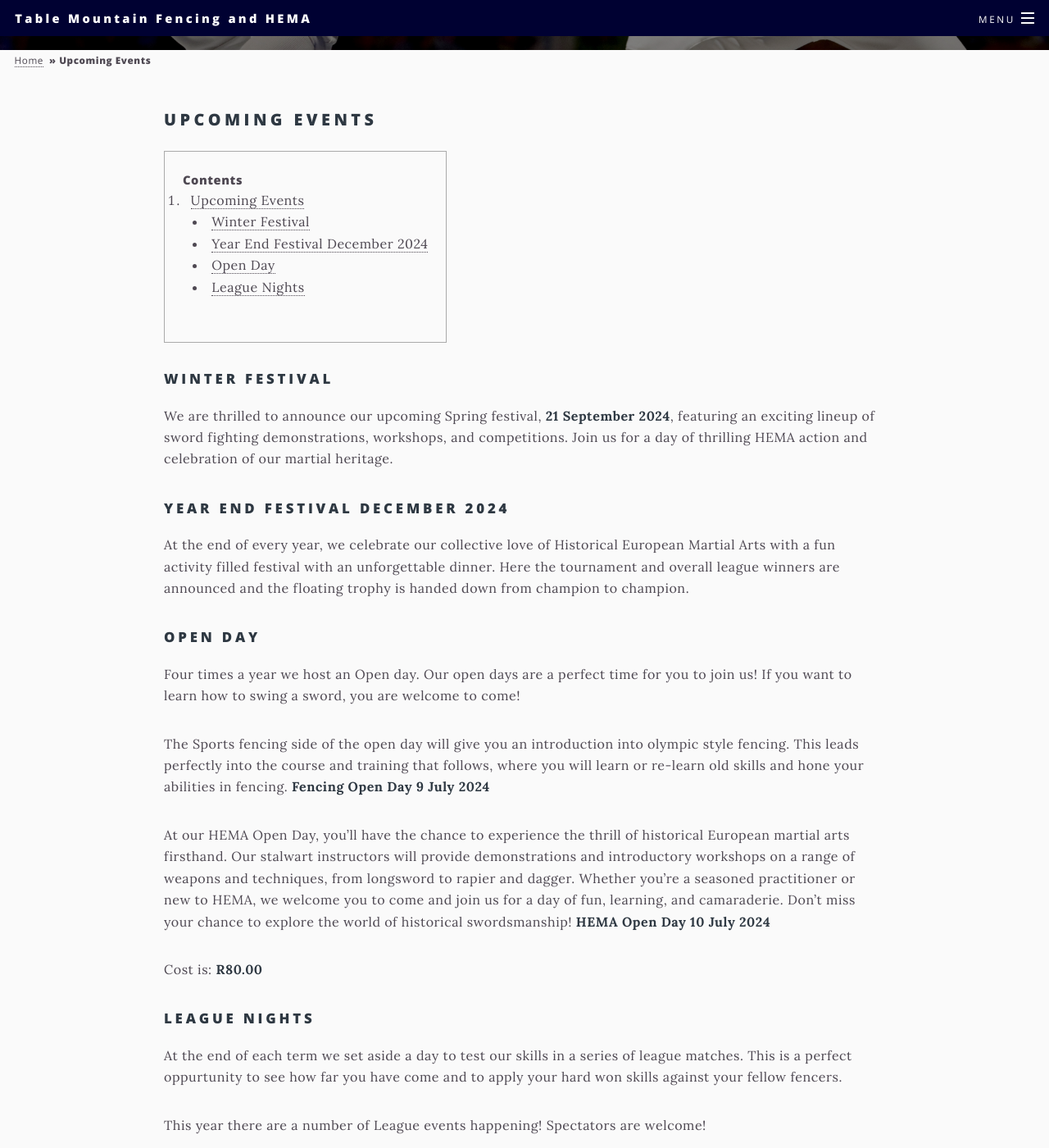
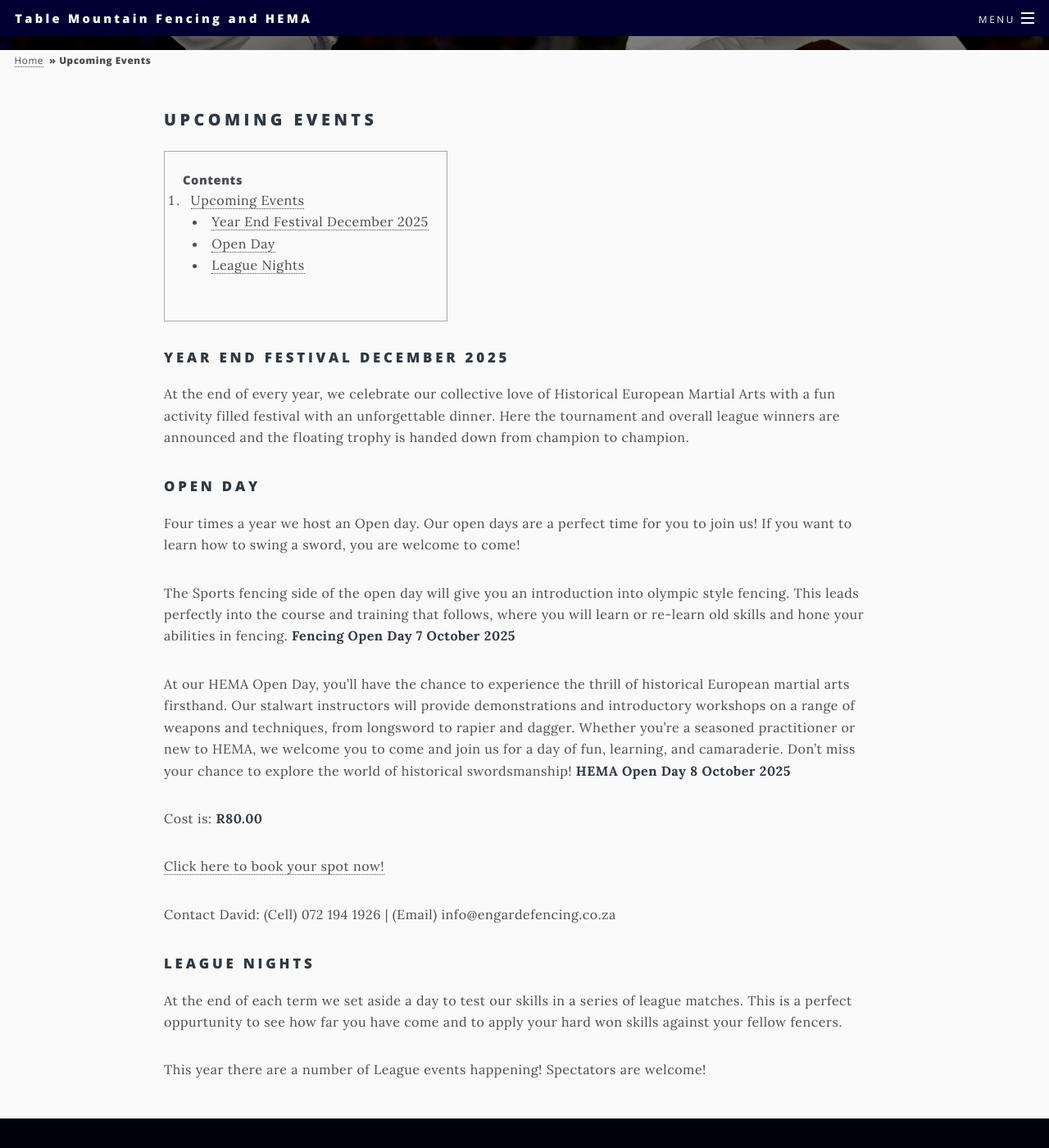
Before and after one commit to table-mountain-hema/table-mountain-hema.github.io, a Jekyll site: the page built from _pages/events.md, in a window 1280 px wide and 1400 px high, scrolled down 246 px. Shown: the whole window at 82% size. Built offline with Jekyll 4.4.1, drawn with Linux system fonts in a browser that asks for light colours.

Commit message:
Updated Events page and added Youth Program page

```diff
--- a/_pages/events.md
+++ b/_pages/events.md
@@ -4,7 +4,7 @@ title: Upcoming Events
 permalink: /events
 layout: page
 excerpt: We have a number of events through out the year. All are welcome to join us on our Open Days to get a taste and sense of what we do. A form and further information is available if you click here.
-highlight: Our next event is our Spring Festival, 21 September 2024. Book your spot with David.
+highlight: Our next events are our open days, for fencing on October 7 2025 and HEMA on October 8 2025. Book your spot with David.
 image: events.jpg
 background-image: fencing_banner.jpg
 ---
@@ -14,32 +14,27 @@ background-image: fencing_banner.jpg
 * Do not remove this line (it will not be displayed)
 {:toc}
 
-### Winter Festival
-We are thrilled to announce our upcoming Spring festival, **21 September 2024**, featuring an exciting lineup of sword fighting demonstrations, workshops, and competitions. Join us for a day of thrilling HEMA action and celebration of our martial heritage.
-<!--
-<br>
-[Click here to book your spot now!](https://docs.google.com/forms/d/e/1FAIpQLSfAaZGeIwroLFCJD8LyQMgU4GvjGe8kcN5wRfVssQb06hkk3A/viewform)
-<br>
-<br>
-Contact David to book your spot!
-(Cell) 072 194 1926 | (Email) info@engardefencing.co.za
-<br/>
--->
 
-
-### Year End Festival December 2024
+### Year End Festival December 2025
 At the end of every year, we celebrate our collective love of Historical European Martial Arts with a fun activity filled festival with an unforgettable dinner. Here the tournament and overall league winners are announced and the floating trophy is handed down from champion to champion.
 
 ### Open Day
 Four times a year we host an Open day. Our open days are a perfect time for you to join us! If you want to learn how to swing a sword, you are welcome to come!
 
 The Sports fencing side of the open day will give you an introduction into olympic style fencing. This leads perfectly into the course and training that follows, where you will learn or re-learn old skills and hone your abilities in fencing.
-**Fencing Open Day 9 July 2024**
+**Fencing Open Day 7 October 2025**
 
 At our HEMA Open Day, you'll have the chance to experience the thrill of historical European martial arts firsthand. Our stalwart instructors will provide demonstrations and introductory workshops on a range of weapons and techniques, from longsword to rapier and dagger. Whether you're a seasoned practitioner or new to HEMA, we welcome you to come and join us for a day of fun, learning, and camaraderie. Don't miss your chance to explore the world of historical swordsmanship!
-**HEMA Open Day 10 July 2024**
+**HEMA Open Day 8 October 2025**
 
 Cost is: **R80.00**
+
+<a href="https://docs.google.com/forms/d/e/1FAIpQLScuieE5xn7xFXcvbipLJQlDK4ZsLoSPWsBa_t6xRVMS7F-BRQ/viewform" target="_blank" rel="noopener noreferrer">Click here to book your spot now!</a>
+
+Contact David:
+(Cell) 072 194 1926 | (Email) info@engardefencing.co.za
+
+
 ### League Nights
 
 At the end of each term we set aside a day to test our skills in a series of league matches. This is a perfect oppurtunity to see how far you have come and to apply your hard won skills against your fellow fencers.
```
Also changed, not shown: _pages/gallery.md (+1 -1 lines), _pages/youth.md (added, +32 -0 lines), images/Header1200-768x387.webp (added), images/kids-fencing-sunset-480w.webp (added).
